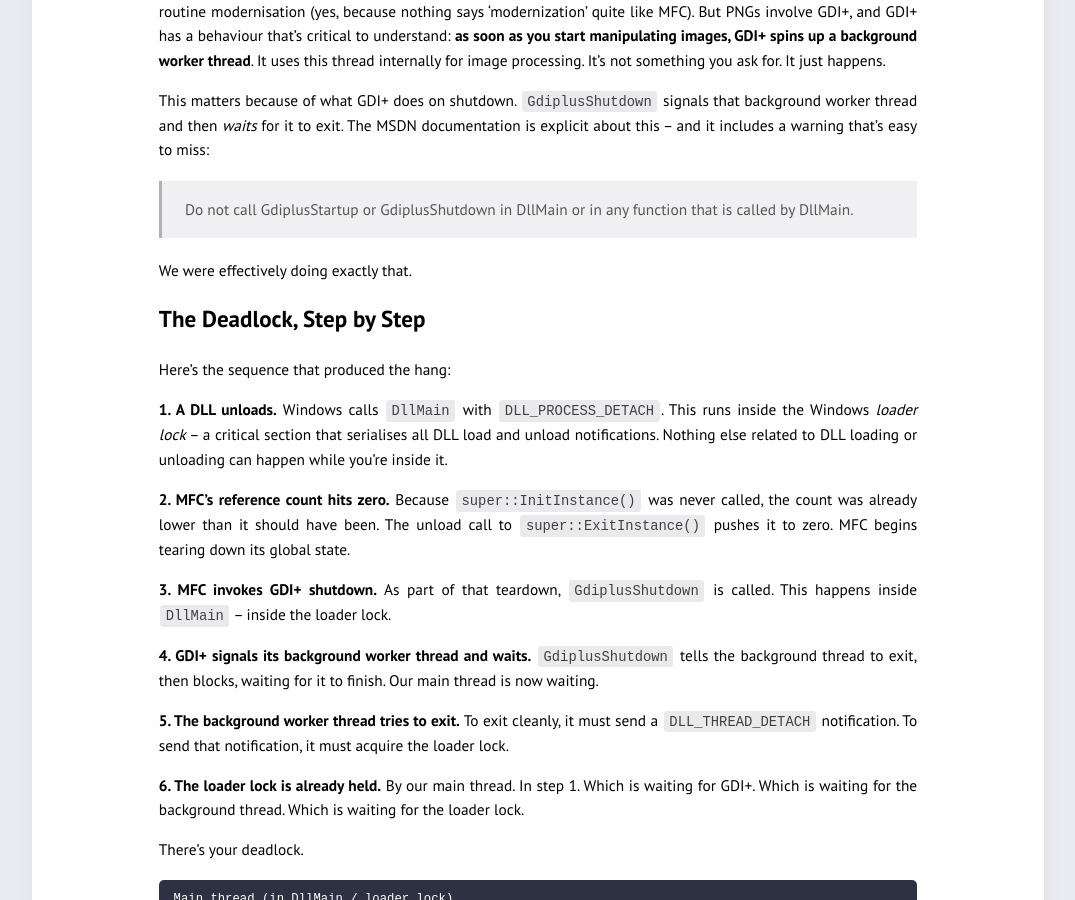
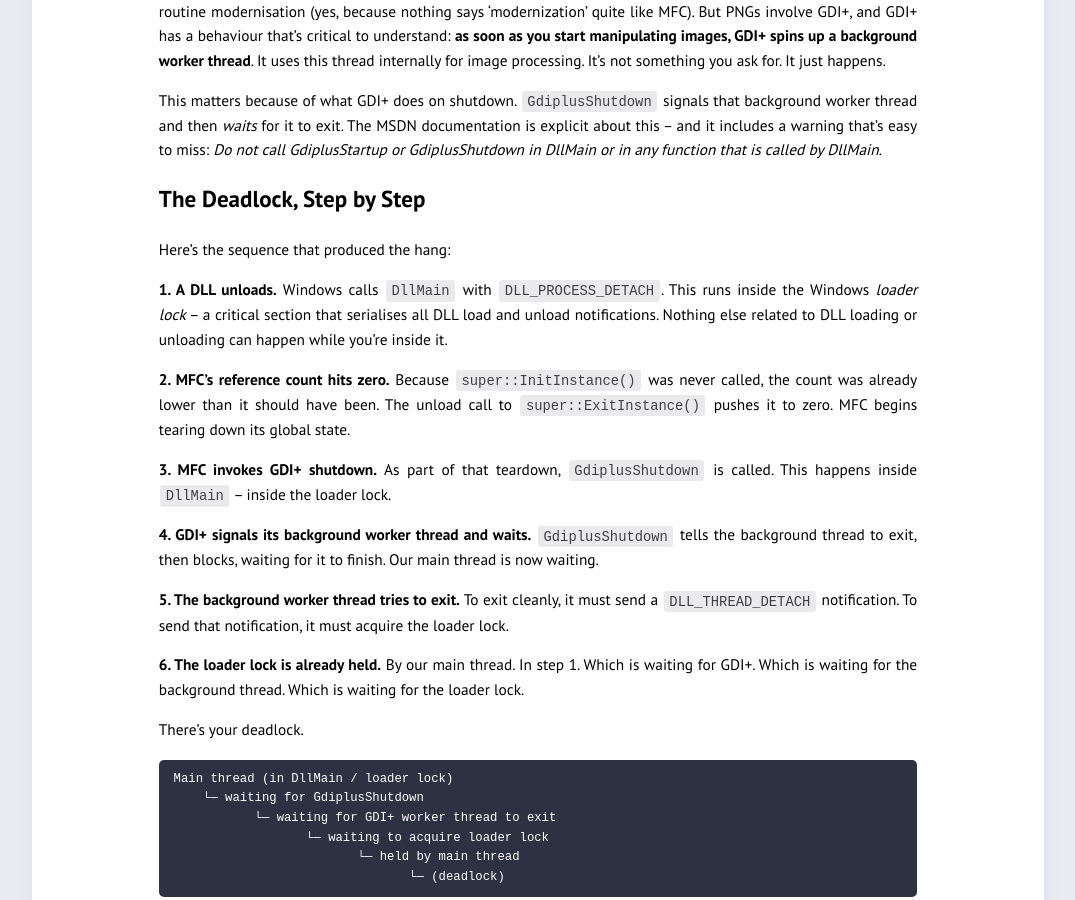
Before and after one commit to TGApache/tgapache.github.io, a Jekyll site: the page built from _posts/2026-05-06-subtle-mfc-reference-counting-bug-deadlock.md, in a window 1280 px wide and 900 px high, scrolled down 903 px. Shown: the whole window, without its empty margins (102-1177 px from the left). Built offline with Jekyll 4.4.1, drawn with Linux system fonts in a browser that asks for light colours.

Commit message:
Remove line

```diff
--- a/_posts/2026-05-06-subtle-mfc-reference-counting-bug-deadlock.md
+++ b/_posts/2026-05-06-subtle-mfc-reference-counting-bug-deadlock.md
@@ -43,12 +43,7 @@ happens.
 This matters because of what GDI+ does on shutdown. `GdiplusShutdown` signals
 that background worker thread and then *waits* for it to exit. The MSDN
 documentation is explicit about this – and it includes a warning that's easy to
-miss:
-
-> Do not call GdiplusStartup or GdiplusShutdown in DllMain or in any function
-> that is called by DllMain.
-
-We were effectively doing exactly that.
+miss: _Do not call GdiplusStartup or GdiplusShutdown in DllMain or in any function that is called by DllMain._
 
 ## The Deadlock, Step by Step
 
```
